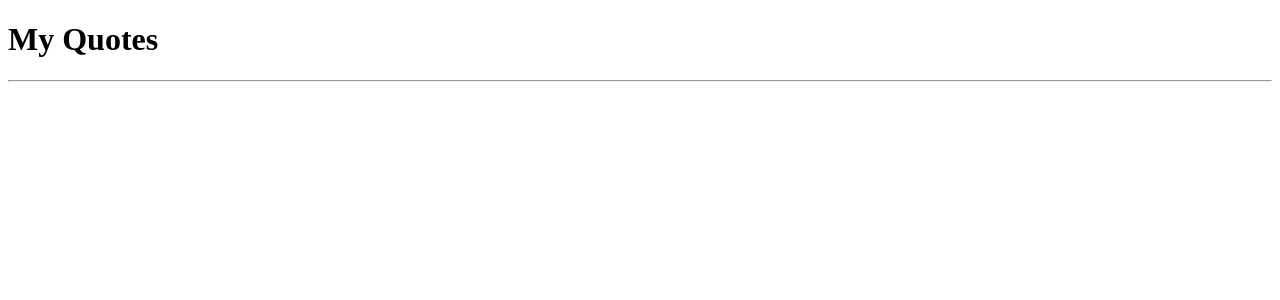
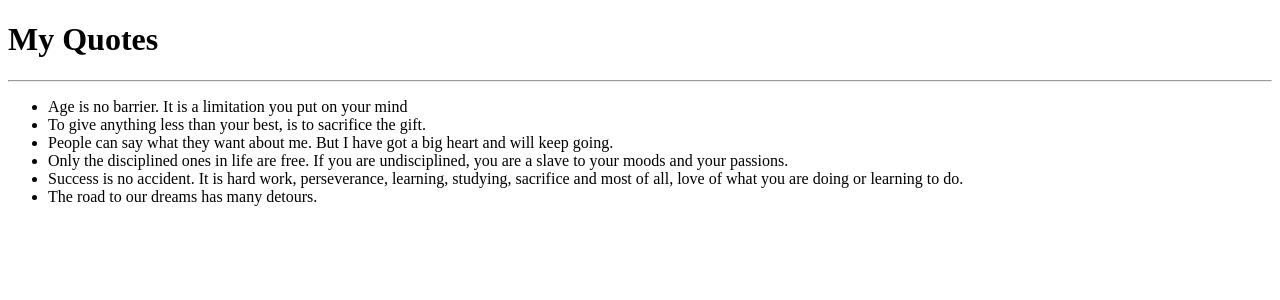
Before and after one commit to RichieOrito/great-quote, an Angular app: page / in a window 1280 px wide. Shown: the top 300 px of the page. Built offline with nearby package versions, Linux system fonts and the light colour scheme.

Commit message:
This commit created several quotes using the quote blueprint class

```diff
--- a/src/app/app.component.ts
+++ b/src/app/app.component.ts
@@ -1,4 +1,5 @@
 import { Component } from '@angular/core';
+import { Quote } from './quote';
 
 @Component({
   selector: 'app-root',
@@ -6,5 +7,12 @@ import { Component } from '@angular/core';
   styleUrls: ['./app.component.css']
 })
 export class AppComponent {
-  title = 'great-quotes';
+  quotes:Quote[] = [
+  {id:1,text:'Age is no barrier. It is a limitation you put on your mind' , author: 'Jackie Joyner-Kersee'},
+  {id:3,text:'To give anything less than your best, is to sacrifice the gift.',author:'Steve Prefontaine'},
+  {id:4,text:'People can say what they want about me. But I have got a big heart and will keep going.',author:'Tyson Furry'},
+  {id:5,text:'Only the disciplined ones in life are free. If you are undisciplined, you are a slave to your moods and your passions.',author:'Eliud Kipchoge'},
+  {id:6,text:'Success is no accident. It is hard work, perseverance, learning, studying, sacrifice and most of all, love of what you are doing or learning to do.',author:'Pele'},
+  {id:7,text:'The road to our dreams has many detours.',author:'Kurt Warner'}
+  ];
 }
```
